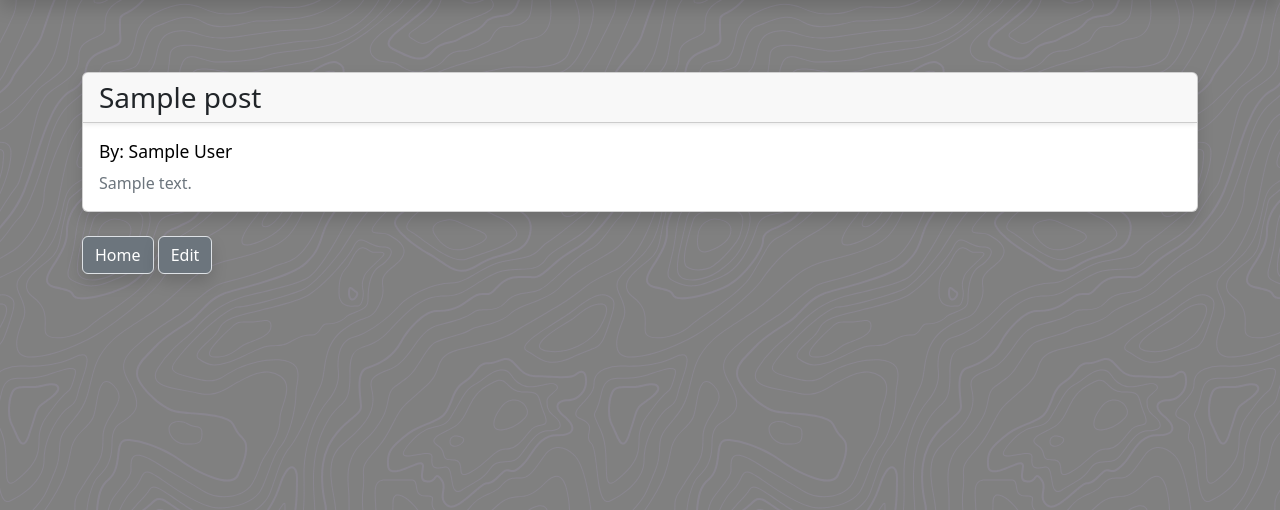
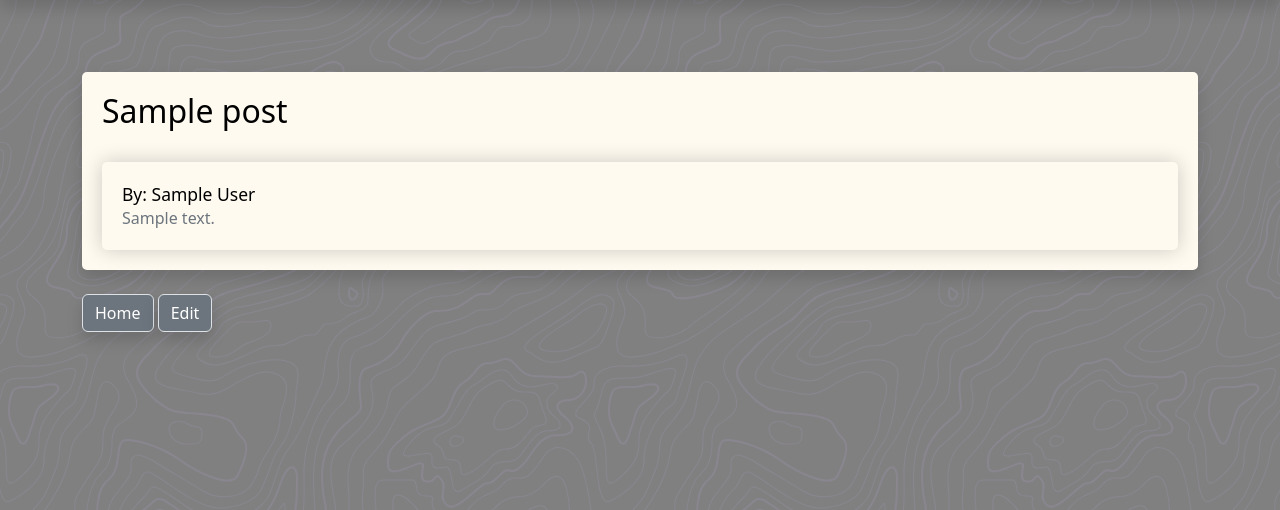
Before and after one commit to dcocherell/grumpyOCIEngineer, a Django app: page /article/1/ in a window 1280 px wide. Shown: the part 66-576 px from the top of the page. Run offline with Django 5.2, Linux system fonts and the light colour scheme; tables that the repository leaves empty hold one stand-in row (values such as "Sample post").

Commit message:
Added custom CSS to fix the bouncing of the article_details when trying to read the page.

```diff
--- a/grumpyociblog/theblog/templates/article_details.html
+++ b/grumpyociblog/theblog/templates/article_details.html
@@ -7,9 +7,10 @@
 
 </br>
 </br>
-<div class="card shadow">
-    <h3 class="card-header shadow-sm">{{ post.title }}</h3>
-    <div class="card-body">
+<div class="post shadow">
+    <h2 class="post-title">{{ post.title }}</h2>
+        </br>
+    <div class="post-detail">
         <h5 class="card-title"><small>By: {{ post.author.first_name }} {{ post.author.last_name }}</small></h5>
         <p class="card-text">{{ post.body }}</p>
     </div>
--- a/grumpyociblog/theblog/templates/base.html
+++ b/grumpyociblog/theblog/templates/base.html
@@ -98,6 +98,21 @@
         .card.card-custom-background {
             background-color: #fffaf0 !important; /* Cream color */
         }
+        .post {
+            background-color: #fffaf0;
+            padding: 20px;
+            border-radius: 5px;
+            box-shadow: 0 0 20px rgba(0,0,0,0.2);
+        }
+        .post-title {
+            color: #000000;
+        }
+        .post-detail {
+            background-color: #fffaf0;
+            padding: 20px;
+            border-radius: 5px;
+            box-shadow: 0 0 20px rgba(0,0,0,0.2);
+        }
     </style>
 
 </head>
```
